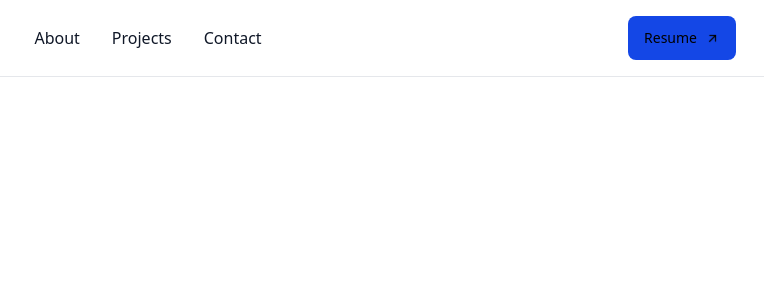
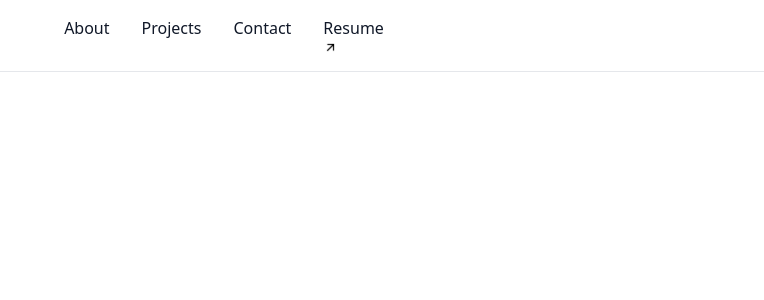
Before and after one commit to CodeJr10/Portfolio, a React (Vite) app in the folder frontend/: page / in a window 1280 px wide. Shown: the top 300 px of the page, without its empty margins (516-1280 px from the left). Built offline with nearby package versions, Linux system fonts and the light colour scheme.

Commit message:
chore: resume button scraped

```diff
--- a/frontend/src/components/navbar.tsx
+++ b/frontend/src/components/navbar.tsx
@@ -1,6 +1,6 @@
 // import React from "react";
 
-import Logo from "../assets/Logo.svg";
+import Logo from "../assets/logo.svg";
 import download from "../assets/download_icon.svg";
 import { useState } from "react";
 
@@ -21,17 +21,6 @@ const Navbar = () => {
           </a>
           {/* Buttons */}
           <div className="flex md:order-2 space-x-3 rtl:space-x-reverse">
-            <button
-              type="button"
-              className=" hidden md:flex items-center gap-2 text-black bg-blue-700 hover:bg-blue-800 focus:ring-4 focus:outline-none
-           focus:ring-blue-300 font-medium rounded-lg text-sm px-4 py-3 text-center dark:bg-white
-              dark:border-white
-              dark:hover:bg-gray-300 dark:focus:ring-blue-800"
-            >
-              Resume{" "}
-              <img src={download} alt="Download Icon" width={15} height={15} />
-            </button>
-
             {/* hamburger menu button */}
             <button
               onClick={() => setIsOpen(!isOpen)}
@@ -94,9 +83,15 @@ const Navbar = () => {
               <li>
                 <a
                   href=""
-                  className="block py-2 px-3 text-gray-900 rounded-sm hover:bg-gray-100 md:hidden md:hover:bg-transparent md:hover:text-blue-700 md:p-0 md:dark:hover:text-blue-500 dark:text-white dark:hover:bg-gray-700 dark:hover:text-white md:dark:hover:bg-transparent dark:border-gray-700"
+                  className="block py-2 px-3 text-gray-900 rounded-sm hover:bg-gray-100 md:hover:bg-transparent md:hover:text-blue-700 md:p-0 md:dark:hover:text-blue-500 dark:text-white dark:hover:bg-gray-700 dark:hover:text-white md:dark:hover:bg-transparent dark:border-gray-700"
                 >
                   Resume
+                  <img
+                    src={download}
+                    alt="Download Icon"
+                    width={15}
+                    height={15}
+                  />
                 </a>
               </li>
             </ul>
```
